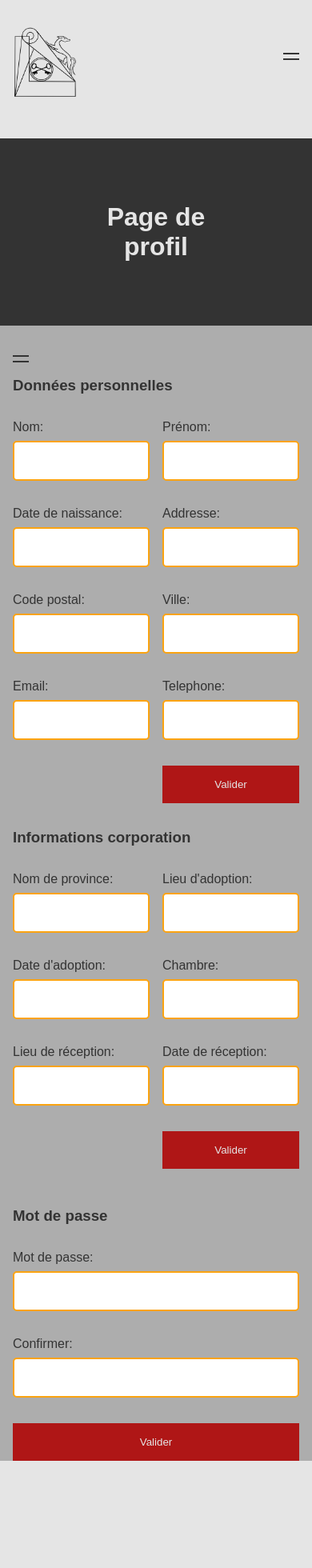
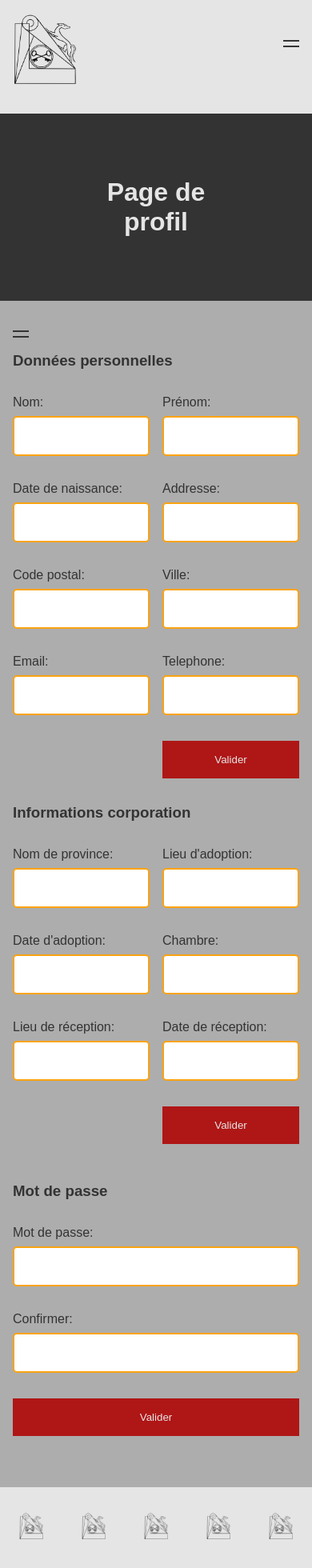
Before and after one commit to BrandonSev/csdd-front, a React (Create React App) app: page /mon-compte in a window 390 px wide. Shown: the part 15-1975 px from the top of the page at 80% size. Before the commit the page ends 1841 px from the top, so only its background shows below. Built offline with nearby package versions, Linux system fonts and the light colour scheme; no server answers.

Commit message:
creation de la navbar responsive + footer

```diff
--- a/src/App.jsx
+++ b/src/App.jsx
@@ -10,6 +10,7 @@ import Memoire from './components/SitePages/Memoire/Memoire';
 import CommissionDesRites from './components/SitePages/CommissionDesRites/CommissionDesRites';
 import MonCompte from './components/SitePages/MonCompte';
 import Navbar from './components/Navbar';
+import Footer from './components/Footer';
 
 function App() {
   return (
@@ -27,6 +28,7 @@ function App() {
         <Route path="/Memoire" element={<Memoire />} />
         <Route path="/Commission" element={<CommissionDesRites />} />
       </Routes>
+      <Footer />
     </div>
   );
 }
--- /dev/null
+++ b/src/components/Footer/Footer.css
@@ -0,0 +1,7 @@
+.footer .footer-logo {
+  display: flex;
+  justify-content: center;
+  flex-wrap: wrap;
+  gap: 2rem 3rem;
+  padding: 2rem 0;
+}
--- /dev/null
+++ b/src/components/Footer/index.jsx
@@ -0,0 +1,38 @@
+import React from 'react';
+import './Footer.css';
+
+const Footer = () => {
+  return (
+    <footer className="footer">
+      <ul className="footer-logo">
+        <li>
+          <a href="#">
+            <img src="assets/logo-detoure-noir.png" alt="logo" width={30} />
+          </a>
+        </li>
+        <li>
+          <a href="#">
+            <img src="assets/logo-detoure-noir.png" alt="logo" width={30} />
+          </a>
+        </li>
+        <li>
+          <a href="#">
+            <img src="assets/logo-detoure-noir.png" alt="logo" width={30} />
+          </a>
+        </li>
+        <li>
+          <a href="#">
+            <img src="assets/logo-detoure-noir.png" alt="logo" width={30} />
+          </a>
+        </li>
+        <li>
+          <a href="#">
+            <img src="assets/logo-detoure-noir.png" alt="logo" width={30} />
+          </a>
+        </li>
+      </ul>
+    </footer>
+  );
+};
+
+export default Footer;
--- a/src/components/Navbar/Navbar.css
+++ b/src/components/Navbar/Navbar.css
@@ -1,7 +1,3 @@
-.navbar {
-  padding: 3rem 1rem;
-}
-
 .navbar .wrapper-navbar {
   display: flex;
   align-items: center;
@@ -15,6 +11,27 @@
 
 .navbar .wrapper-navbar .navbar-logo {
   flex: 1;
+}
+
+.navbar .navbar-wrapper-mobile {
+  height: 0;
+  text-align: center;
+  background-color: #adadad;
+  color: #333;
+  border-bottom: 1px solid #e5e5e5;
+  transition: height 0.4s;
+}
+
+.navbar .navbar-mobile {
+  padding: 2rem 0;
+}
+
+.navbar .navbar-mobile > *:not(:last-child) {
+  padding-bottom: 1.5rem;
+}
+
+.navbar .navbar-wrapper-mobile.open {
+  height: 260px;
 }
 
 .navbar .wrapper-navbar .burger {
@@ -32,3 +49,27 @@
 .navbar .wrapper-navbar .burger span:nth-child(2) {
   margin-top: 0.3rem;
 }
+
+@media screen and (min-width: 768px) {
+  .navbar .navbar-wrapper-mobile.open,
+  .navbar .navbar-wrapper-mobile {
+    display: none;
+  }
+
+  .navbar .wrapper-navbar .burger {
+    display: none;
+  }
+
+  .navbar .wrapper-navbar .avatar-logo {
+    display: block;
+  }
+
+  .navbar .wrapper-navbar .navbar-menu {
+    display: flex;
+    margin-right: 2rem;
+  }
+
+  .navbar .wrapper-navbar .navbar-menu > * {
+    padding-right: 2rem;
+  }
+}
--- a/src/components/Navbar/index.jsx
+++ b/src/components/Navbar/index.jsx
@@ -1,10 +1,12 @@
-import React from 'react';
+import React, { useState } from 'react';
 import './Navbar.css';
 import { NavLink } from 'react-router-dom';
 
 const Navbar = () => {
+  const [open, setOpen] = useState(false);
   return (
     <div className="container navbar">
+      <div style={{ padding: '2rem 1rem' }}>
         <div className="wrapper-navbar">
           <div className="navbar-logo">
             <img
@@ -15,19 +17,19 @@ const Navbar = () => {
           </div>
           <ul className="navbar-menu">
             <li>
-            <NavLink to="/memoire" />
+              <NavLink to="/memoire">Vie de la corporation</NavLink>
             </li>
             <li>
-            <NavLink to="/memoire" />
+              <NavLink to="/memoire">Memoire</NavLink>
             </li>
             <li>
-            <NavLink to="/memoire" />
+              <NavLink to="/memoire">Formation</NavLink>
             </li>
             <li>
-            <NavLink to="/memoire" />
+              <NavLink to="/memoire">Commission de rîtes</NavLink>
             </li>
             <li>
-            <NavLink to="/memoire" />
+              <NavLink to="/memoire">Forum</NavLink>
             </li>
           </ul>
           <div className="avatar-logo">
@@ -37,10 +39,34 @@ const Navbar = () => {
               width={24}
             />
           </div>
-        <button type="button" className="burger">
+          <button
+            type="button"
+            className="burger"
+            onClick={() => setOpen(!open)}
+          >
             <span />
             <span />
           </button>
+        </div>
+      </div>
+      <div className={`navbar-wrapper-mobile ${open ? 'open' : ''}`}>
+        <ul className={`navbar-mobile ${open ? 'open' : ''}`}>
+          <li>
+            <NavLink to="/memoire">Vie de la corporation</NavLink>
+          </li>
+          <li>
+            <NavLink to="/memoire">Memoire</NavLink>
+          </li>
+          <li>
+            <NavLink to="/memoire">Formation</NavLink>
+          </li>
+          <li>
+            <NavLink to="/memoire">Commission de rîtes</NavLink>
+          </li>
+          <li>
+            <NavLink to="/memoire">Forum</NavLink>
+          </li>
+        </ul>
       </div>
     </div>
   );
--- a/src/components/SitePages/MonCompte/MonCompte.css
+++ b/src/components/SitePages/MonCompte/MonCompte.css
@@ -19,6 +19,7 @@
   top: 0;
   bottom: 0;
   padding-top: 1rem;
+  padding-bottom: 3rem;
   transition: transform 0.3s;
   transform: translateX(-100%);
   background-color: #adadad;
@@ -76,7 +77,7 @@
 }
 
 .profil-page .right-block {
-  padding: 4rem 1rem 0 1rem;
+  padding: 4rem 1rem 4rem 1rem;
   background-color: #adadad;
 }
 
--- a/src/index.css
+++ b/src/index.css
@@ -37,6 +37,12 @@ ul li {
   list-style-type: none;
 }
 
+a {
+  color: inherit;
+  text-decoration: none;
+  cursor: pointer;
+}
+
 .container {
   max-width: 1330px;
   margin: 0 auto;
```
Also changed, not shown: .eslintrc.json. Lines whose indentation alone changed are shown as unchanged.
